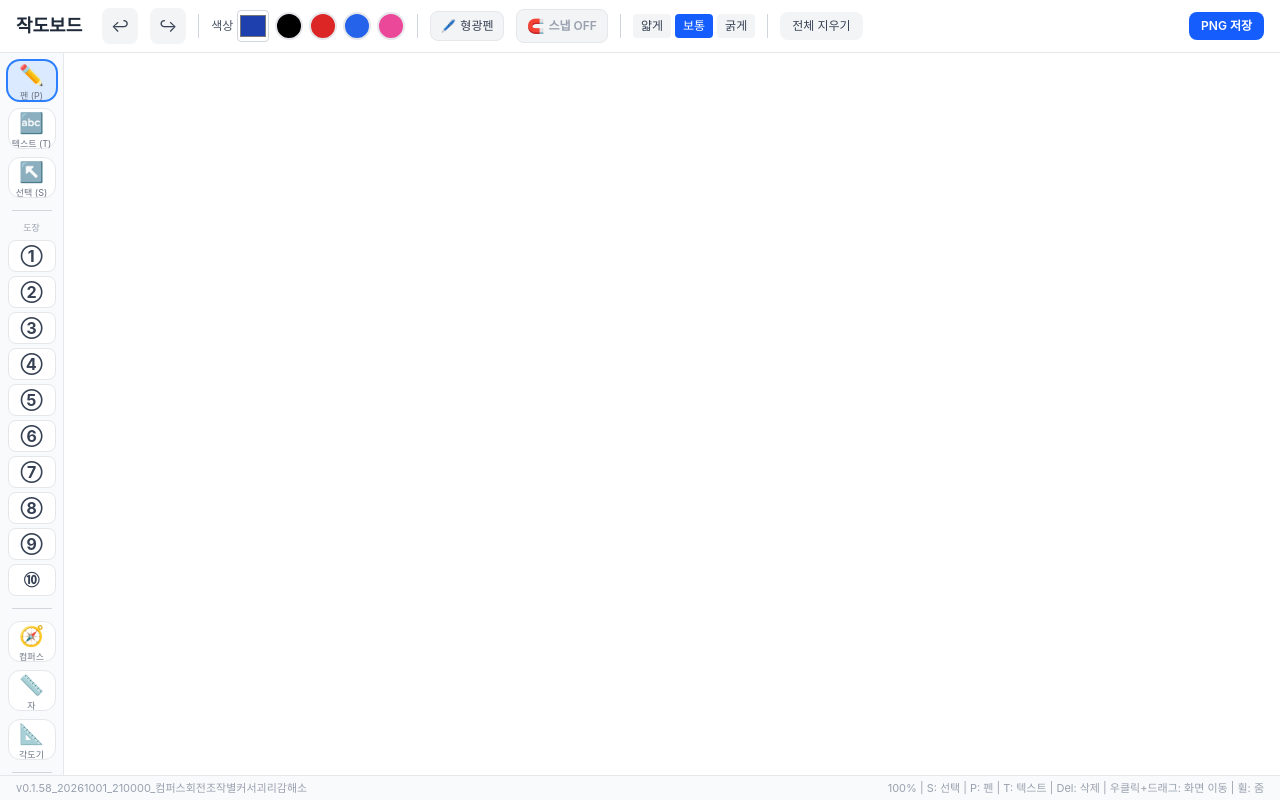
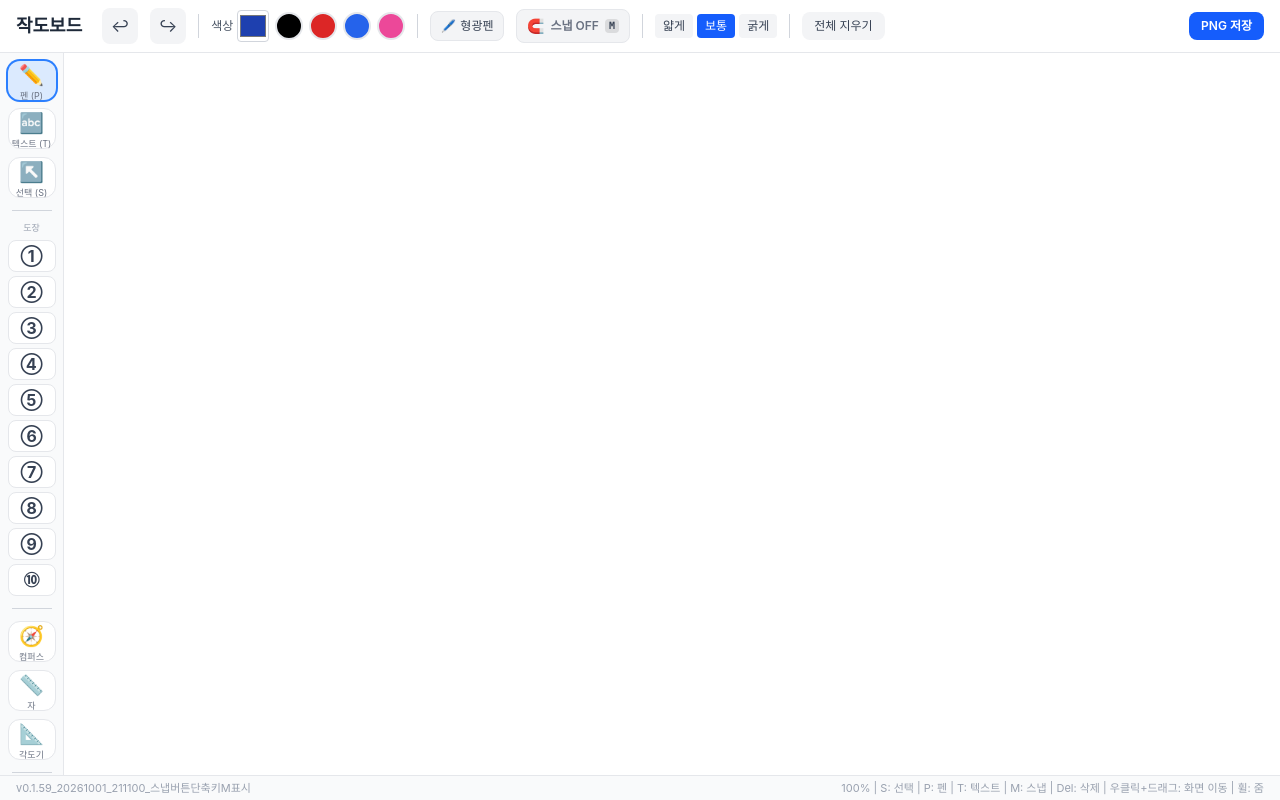
Before and after one commit to mathwawawa-dev/geometric_construction, a React (Vite) app: page / in a window 1280 px wide. Built offline with nearby package versions, Linux system fonts and the light colour scheme.

Commit message:
v0.1.59_20261001_211100: 스냅 toggle 버튼에 단축키 M 배지 및 툴팁 표시, 하단 안내바에 M 추가

```diff
--- a/src/App.jsx
+++ b/src/App.jsx
@@ -11,7 +11,7 @@ import ProtractorTool from './components/ProtractorTool'
 import SelectionLayer from './components/SelectionLayer'
 import { renderShapes, moveShape } from './utils/shapeUtils'
 
-const VERSION = 'v0.1.58_20261001_210000_컴퍼스회전조작별커서괴리감해소'
+const VERSION = 'v0.1.59_20261001_211100_스냅버튼단축키M표시'
 
 export default function App() {
   const canvasRef = useRef(null)
@@ -387,7 +387,7 @@ export default function App() {
 
       <footer className="px-4 py-1 bg-gray-50 border-t border-gray-200 text-[11px] text-gray-400 flex items-center justify-between">
         <span>{VERSION}</span>
-        <span>{Math.round(zoom * 100)}% | S: 선택 | P: 펜 | T: 텍스트 | Del: 삭제 | 우클릭+드래그: 화면 이동 | 휠: 줌</span>
+        <span>{Math.round(zoom * 100)}% | S: 선택 | P: 펜 | T: 텍스트 | M: 스냅 | Del: 삭제 | 우클릭+드래그: 화면 이동 | 휠: 줌</span>
       </footer>
     </div>
   )
--- a/src/components/Toolbar.jsx
+++ b/src/components/Toolbar.jsx
@@ -74,15 +74,16 @@ export default function Toolbar({ strokeColor, strokeWidth, setColor, setWidth,
       {/* 자석 (스냅) ON/OFF */}
       <button
         onClick={() => setSnapEnabled(!snapEnabled)}
-        title={snapEnabled ? "자석 스냅 켜짐 (클릭하여 끄기)" : "자석 스냅 꺼짐 (클릭하여 켜기)"}
-        className={`flex items-center gap-1 px-2.5 py-1.5 rounded-lg text-xs font-semibold transition-all border ${
+        title={snapEnabled ? "자석 스냅 켜짐 (단축키: M)" : "자석 스냅 꺼짐 (단축키: M)"}
+        className={`flex items-center gap-1.5 px-2.5 py-1.5 rounded-lg text-xs font-semibold transition-all border ${
           snapEnabled
             ? 'bg-blue-100 text-blue-900 border-blue-400 shadow-sm'
-            : 'bg-gray-100 hover:bg-gray-200 text-gray-400 border-gray-200'
+            : 'bg-gray-100 hover:bg-gray-200 text-gray-500 border-gray-200'
         }`}
       >
         <span className="text-sm">🧲</span>
         <span>스냅 {snapEnabled ? 'ON' : 'OFF'}</span>
+        <span className="text-[10px] font-mono px-1 py-0.2 rounded bg-black/10 text-gray-700">M</span>
       </button>
 
       <div className="w-px h-6 bg-gray-300" />
```
Also changed, not shown: 작도보드_실행.html (+3 -3 lines).
